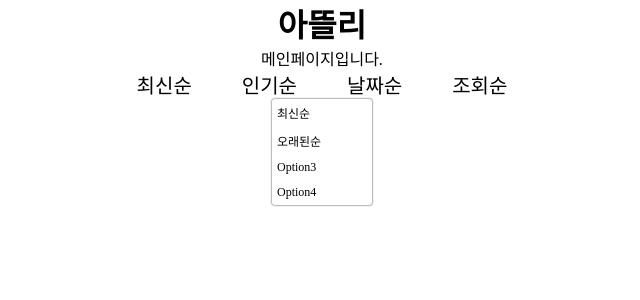
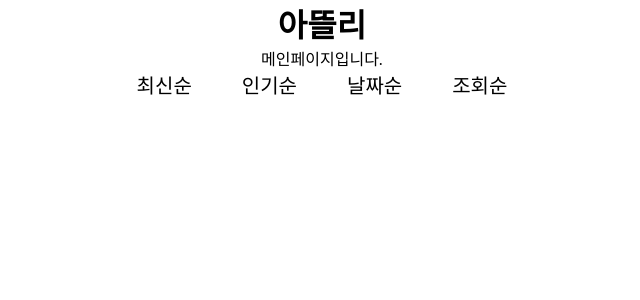
Before and after one commit to P1su/ARTLY, a React (Vite) app in the folder client/: page / in a window 1280 px wide. Shown: the top 300 px of the page, without its empty margins (318-958 px from the left). Built offline with nearby package versions, Linux system fonts and the light colour scheme.

Commit message:
feat: 마우스 Over 와 Out 이벤트로 드롭다운 렌더링되도록 구현

```diff
--- a/client/src/components/Dropdown/Dropdown.jsx
+++ b/client/src/components/Dropdown/Dropdown.jsx
@@ -3,12 +3,10 @@ import styles from './Dropdown.module.css';
 export default function Dropdown() {
   const tmp = ['최신순', '오래된순', 'Option3', 'Option4'];
   return (
-    <div className={styles.layout}>
-      <ul className={styles.dropdownList}>
-        {tmp.map((item) => (
-          <li>{item}</li>
-        ))}
-      </ul>
-    </div>
+    <ul className={styles.dropdownList}>
+      {tmp.map((item) => (
+        <li>{item}</li>
+      ))}
+    </ul>
   );
 }
--- a/client/src/components/Dropdown/Dropdown.module.css
+++ b/client/src/components/Dropdown/Dropdown.module.css
@@ -1,10 +1,9 @@
-.layout {
-  display: flex;
-}
-
 .dropdownList {
   display: flex;
   flex-direction: column;
+
+  position: absolute;
+  top: 2.7rem;
 
   border-radius: 2px;
   box-shadow: 0 0 2px;
--- a/client/src/components/FilterTab/FilterTab.jsx
+++ b/client/src/components/FilterTab/FilterTab.jsx
@@ -1,11 +1,26 @@
 import styles from './FilterTab.module.css';
+import { useState } from 'react';
+import Dropdown from '../Dropdown/Dropdown';
 
 export default function FilterTab({ filterList }) {
+  const [displayNum, setDisplayNum] = useState(-1);
+
   return (
     <div className={styles.layout}>
       <ul className={styles.filterList}>
-        {filterList.map((item) => (
-          <li className={styles.filterItem}>{item}</li>
+        {filterList.map((item, idx) => (
+          <div
+            key={item}
+            onMouseOver={() => {
+              setDisplayNum(idx);
+            }}
+            onMouseOut={() => {
+              setDisplayNum(-1);
+            }}
+          >
+            <li>{item}</li>
+            {displayNum === idx && <Dropdown />}
+          </div>
         ))}
       </ul>
     </div>
--- a/client/src/components/FilterTab/FilterTab.module.css
+++ b/client/src/components/FilterTab/FilterTab.module.css
@@ -5,10 +5,16 @@
 .filterList {
   display: flex;
 
+  position: relative;
+
   gap: 5rem;
 }
 
-.filterItem {
+.filterList div {
+  display: flex;
+}
+
+.filterList li {
   font-size: 20px;
 
   cursor: pointer;
--- a/client/src/pages/Main/Main.jsx
+++ b/client/src/pages/Main/Main.jsx
@@ -10,7 +10,6 @@ export default function Main() {
       <h1>아뜰리</h1>
       메인페이지입니다.
       <FilterTab filterList={filterList} />
-      <Dropdown />
     </div>
   );
 }
```
